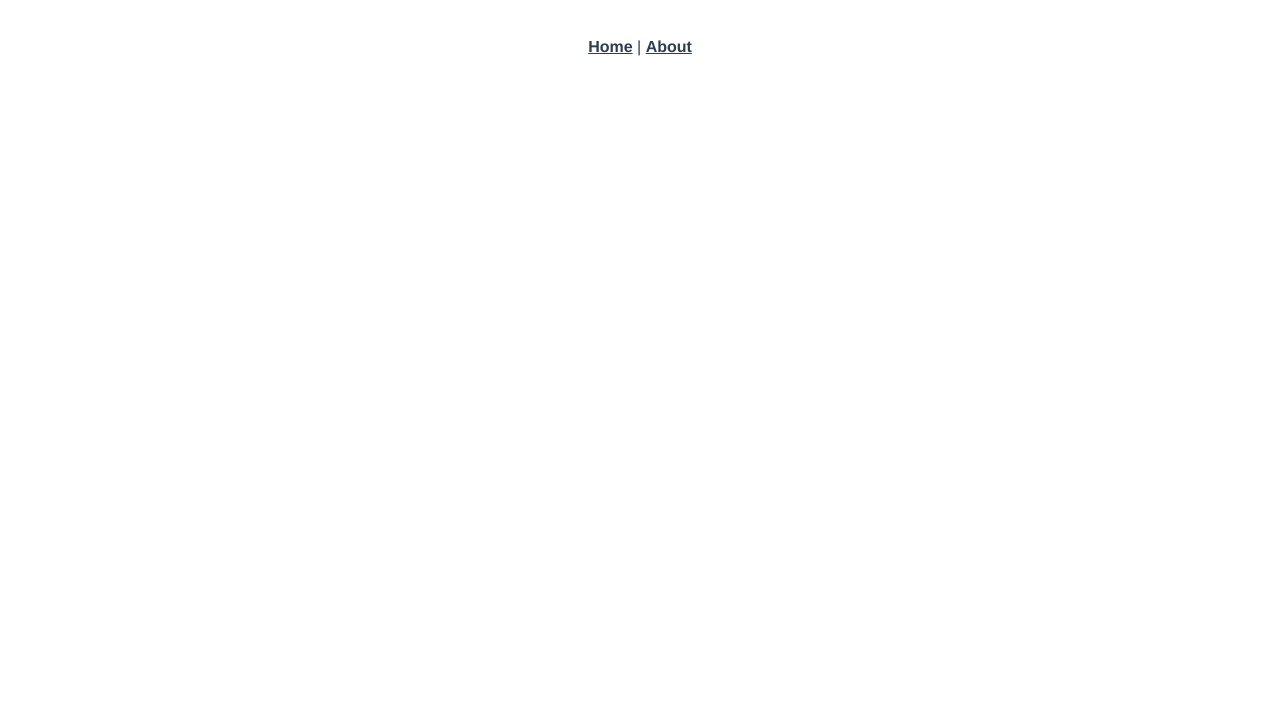
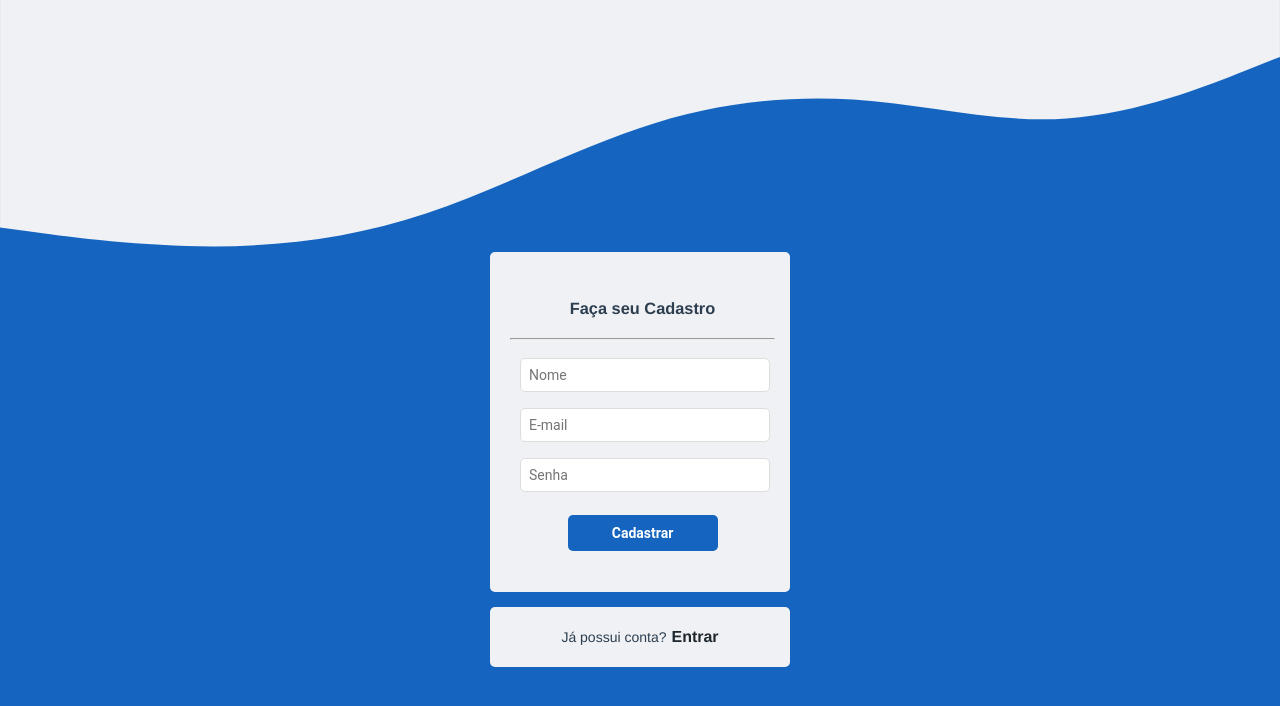
Before and after one commit to christiantld/teste-nagro, a Vue app: page /#/signup in a window 1280 px wide. Shown: the top 706 px of the page. Built offline with nearby package versions, Linux system fonts and the light colour scheme.

Commit message:
first commit

```diff
--- a/package.json
+++ b/package.json
@@ -1,5 +1,5 @@
 {
-  "name": "teste-nagro",
+  "name": "Teste Nagro",
   "version": "0.1.0",
   "private": true,
   "scripts": {
--- a/public/index.html
+++ b/public/index.html
@@ -5,11 +5,11 @@
     <meta http-equiv="X-UA-Compatible" content="IE=edge">
     <meta name="viewport" content="width=device-width,initial-scale=1.0">
     <link rel="icon" href="<%= BASE_URL %>favicon.ico">
-    <title><%= htmlWebpackPlugin.options.title %></title>
+    <title>Teste Nagro</title>
   </head>
   <body>
     <noscript>
-      <strong>We're sorry but <%= htmlWebpackPlugin.options.title %> doesn't work properly without JavaScript enabled. Please enable it to continue.</strong>
+      <strong>We're sorry but Teste Nagro doesn't work properly without JavaScript enabled. Please enable it to continue.</strong>
     </noscript>
     <div id="app"></div>
     <!-- built files will be auto injected -->
--- a/src/App.vue
+++ b/src/App.vue
@@ -1,10 +1,6 @@
 <template>
   <div id="app">
-    <div id="nav">
-      <router-link to="/">Home</router-link> |
-      <router-link to="/about">About</router-link>
-    </div>
-    <router-view/>
+    <router-view />
   </div>
 </template>
 
--- /dev/null
+++ b/src/assets/style.css
@@ -0,0 +1,35 @@
+body {
+  background-color: #1565c0;
+  margin: 0;
+  outline: none;
+}
+
+* {
+  margin: 0;
+  padding: 0;
+  outline: 0;
+  box-sizing: border-box;
+}
+*:focus {
+  outline: 0;
+}
+html, body, #root {
+  height: 100%
+}
+body {
+  -webkit-font-smoothing: antialiased;
+}
+body, input, button {
+  font: 14px 'Roboto', sans-serif;
+  color: #1f272f
+}
+a {
+  text-decoration: none;
+}
+ul {
+  list-style: none;
+}
+button {
+ cursor: pointer;
+ border: none;
+}
--- a/src/main.ts
+++ b/src/main.ts
@@ -1,6 +1,7 @@
 import Vue from 'vue';
 import App from './App.vue';
 import router from './router';
+import './assets/style.css';
 
 Vue.config.productionTip = false;
 
--- a/src/router/index.ts
+++ b/src/router/index.ts
@@ -1,6 +1,7 @@
 import Vue from 'vue';
 import VueRouter, { RouteConfig } from 'vue-router';
 import Home from '../views/Home.vue';
+import Login from '../views/Login.vue';
 
 Vue.use(VueRouter);
 
@@ -16,7 +17,17 @@ const routes: Array<RouteConfig> = [
     // route level code-splitting
     // this generates a separate chunk (about.[hash].js) for this route
     // which is lazy-loaded when the route is visited.
-    component: () => import(/* webpackChunkName: "about" */ '../views/About.vue'),
+    component: () => import(/* webpackChunkName: 'about' */ '../views/About.vue'),
+  },
+  {
+    path: '/login',
+    name: 'Login',
+    component: Login,
+  },
+  {
+    path: '/signup',
+    name: 'Signup',
+    component: () => import(/* webpackChunkName: 'about' */ '../views/SignUp.vue'),
   },
 ];
 
--- a/src/views/Home.vue
+++ b/src/views/Home.vue
@@ -1,18 +1,16 @@
 <template>
   <div class="home">
     <img alt="Vue logo" src="../assets/logo.png">
-    <HelloWorld msg="Welcome to Your Vue.js App"/>
+
   </div>
 </template>
 
 <script>
-// @ is an alias to /src
-import HelloWorld from '@/components/HelloWorld.vue';
 
 export default {
   name: 'Home',
   components: {
-    HelloWorld,
+
   },
 };
 </script>
--- /dev/null
+++ b/src/views/Login.vue
@@ -0,0 +1,103 @@
+<template>
+<div id="wrapper">
+<svg id="svg-container" xmlns="http://www.w3.org/2000/svg" viewBox="0 0 1440 280">
+    <path fill="#f0f1f4" fill-opacity="3" d="M0,256L40,261.3C80,267,160,277,240,
+    277.3C320,277,400,267,480,240C560,213,640,171,720,144C800,117,880,107,960,
+    112C1040,117,1120,139,1200,133.3C1280,128,1360,96,1400,80L1440,64L1440,
+    0L1400,0C1360,0,1280,0,1200,0C1120,0,1040,0,960,0C880,0,800,0,720,0C640,0,
+    560,0,480,0C400,0,320,0,240,0C160,0,80,0,40,0L0,0Z"></path></svg>
+  <div id="container">
+    <div class="login__form">
+      <form action="">
+        <h3>Faça seu Login</h3>
+        <hr>
+        <input type="text" name="" id="" placeholder="E-mail">
+        <input type="password" name="" id="" placeholder="Senha">
+        <button>Entrar</button>
+      </form>
+    </div>
+    <div class="signup">
+      <span>Novo usuário?</span>
+      <router-link to="/signup" class="btn__signup">
+        <strong>Cadastrar</strong>
+      </router-link>
+    </div>
+
+  </div>
+</div>
+</template>
+
+<script>
+export default {};
+</script>
+
+<style lang="scss">
+#container {
+  display: flex;
+  align-items: center;
+  justify-content: center;
+  flex-direction: column;
+}
+
+.login__form {
+  padding: 20px;
+  width: 300px;
+  height: 340px;
+  display: flex;
+  background-color:#f0f1f4;
+  align-items: flex-start;
+  justify-content: center;
+  flex-direction:column;
+  border-radius:5px;
+
+form {
+  width: 265px;
+  height: 265px;
+  h3 {
+    padding: 20px
+  }
+
+  input {
+    margin: 10px 10px;
+    outline: none;
+    padding: 8px;
+    width: 250px;
+    border-radius: 5px;
+    border: 1px solid #ddd
+  }
+
+  button {
+    margin-top: 40px;
+    background-color: #1565c0;
+    color:#fff;
+    width: 150px;
+    padding: 10px;
+    font-weight: bold;
+    border-radius: 5px;
+  }
+
+  hr {
+    margin: 10px 0;
+  }
+}
+}
+
+.signup {
+  margin-top: 15px;
+  width: 300px;
+  height: 60px;
+  display: flex;
+  background-color:#f0f1f4;
+
+  align-items: center;
+  justify-content: center;
+  border-radius:5px;
+  .btn__signup {
+    text-decoration: none;
+    font-size: 16px;
+    color: #1f272f;
+    font-weight: bold;
+    margin-left: 5px;
+  }
+}
+</style>
--- /dev/null
+++ b/src/views/SignUp.vue
@@ -0,0 +1,104 @@
+<template>
+<div id="wrapper">
+<svg id="svg-container" xmlns="http://www.w3.org/2000/svg" viewBox="0 0 1440 280">
+    <path fill="#f0f1f4" fill-opacity="3" d="M0,256L40,261.3C80,267,160,277,240,
+    277.3C320,277,400,267,480,240C560,213,640,171,720,144C800,117,880,107,960,
+    112C1040,117,1120,139,1200,133.3C1280,128,1360,96,1400,80L1440,64L1440,
+    0L1400,0C1360,0,1280,0,1200,0C1120,0,1040,0,960,0C880,0,800,0,720,0C640,0,
+    560,0,480,0C400,0,320,0,240,0C160,0,80,0,40,0L0,0Z"></path></svg>
+  <div id="container">
+    <div class="login__form">
+      <form action="">
+        <h3>Faça seu Cadastro</h3>
+        <hr>
+        <input type="text" name="" id="" placeholder="Nome">
+        <input type="text" name="" id="" placeholder="E-mail">
+        <input type="password" name="" id="" placeholder="Senha">
+        <button>Cadastrar</button>
+      </form>
+    </div>
+    <div class="signup">
+      <span>Já possui conta?</span>
+      <router-link to="/login" class="btn__signup">
+        <strong>Entrar</strong>
+      </router-link>
+    </div>
+
+  </div>
+</div>
+</template>
+
+<script>
+export default {};
+</script>
+
+<style lang="scss">
+#container {
+  display: flex;
+  align-items: center;
+  justify-content: center;
+  flex-direction: column;
+}
+
+.login__form {
+  padding: 20px;
+  width: 300px;
+  height: 340px;
+  display: flex;
+  background-color:#f0f1f4;
+  align-items: flex-start;
+  justify-content: center;
+  flex-direction:column;
+  border-radius:5px;
+
+form {
+  width: 265px;
+  height: 265px;
+  h3 {
+    padding: 10px 20px
+  }
+
+  input {
+    margin: 8px 10px;
+    outline: none;
+    padding: 8px;
+    width: 250px;
+    border-radius: 5px;
+    border: 1px solid #ddd
+  }
+
+  button {
+    margin-top: 15px;
+    background-color: #1565c0;
+    color:#fff;
+    width: 150px;
+    padding: 10px;
+    font-weight: bold;
+    border-radius: 5px;
+  }
+
+  hr {
+    margin: 10px 0;
+  }
+}
+}
+
+.signup {
+  margin-top: 15px;
+  width: 300px;
+  height: 60px;
+  display: flex;
+  background-color:#f0f1f4;
+
+  align-items: center;
+  justify-content: center;
+  border-radius:5px;
+  .btn__signup {
+    text-decoration: none;
+    font-size: 16px;
+    color: #1f272f;
+    font-weight: bold;
+    margin-left: 5px;
+  }
+}
+</style>
```
Also changed, not shown: 2 other files (tests, documents, lock files or other folders).
